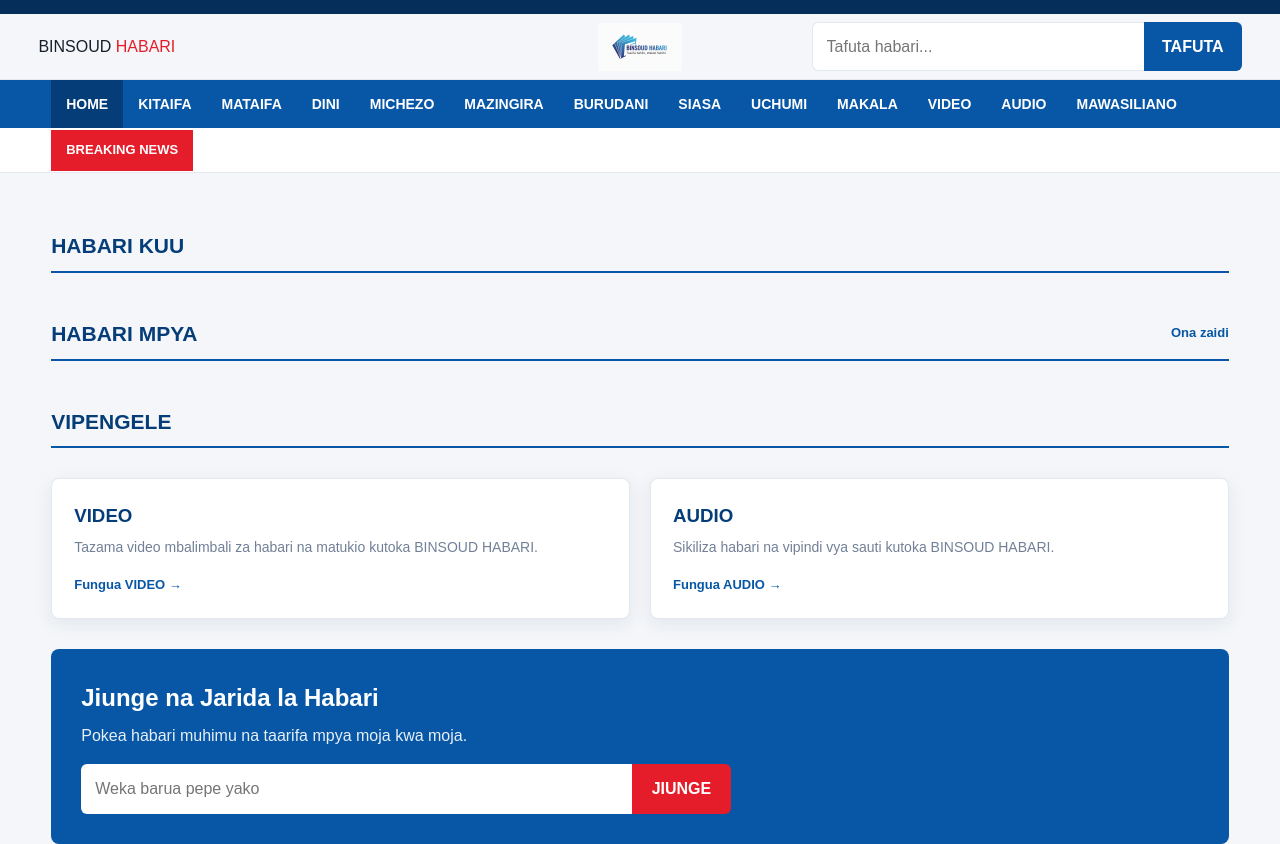
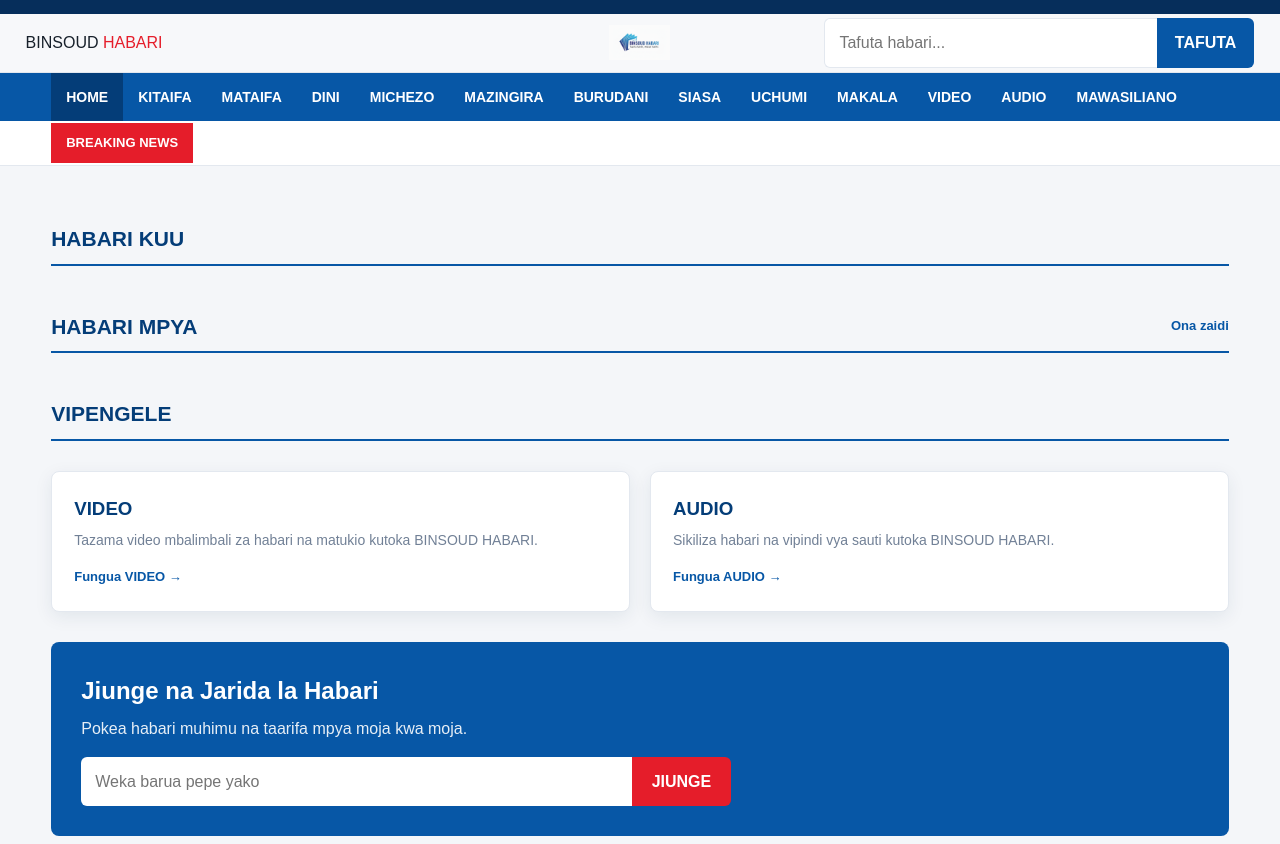
Before and after one commit to salum0704/binsoud-habari, a plain HTML site: page index.html in a window 1280 px wide. Shown: the top 844 px of the page. Drawn offline with Linux system fonts and the light colour scheme; no server answers.

Commit message:
Adjust header styles and logo background
Reduced header height and adjusted padding and gap in the header styles. Added background blend mode to the header for logo image.

```diff
--- a/index.html
+++ b/index.html
@@ -87,28 +87,33 @@
 header {
   position: relative;
   width: 100%;
-  min-height: 65px;
+  min-height: 55px;
   background-color: transparent;
   background-image: url("images/binsoud-habari-logo.png.png");
   background-repeat: no-repeat;
   background-position: center;
-  background-size: auto 48px;
+  background-size: auto 35px;
   border-bottom: 1px solid var(--border);
 }
 
 .header-main {
   width: 100%;
   max-width: none;
-  min-height: 65px;
-  padding: 5px 3%;
+  min-height: 55px;
+  padding: 4px 2%;
   display: flex;
   align-items: center;
   justify-content: space-between;
-  gap: 10px;
+  gap: 8px;
   position: relative;
   z-index: 1;
 }
 
+/* Punguza mwanga wa picha ya logo pekee */
+header {
+  background-blend-mode: multiply;
+  background-color: rgba(255, 255, 255, 0.25);
+}
     }
 
     /* MAANDISHI YA BINSOUD HABARI YAMEHIFADHIWA */
```
